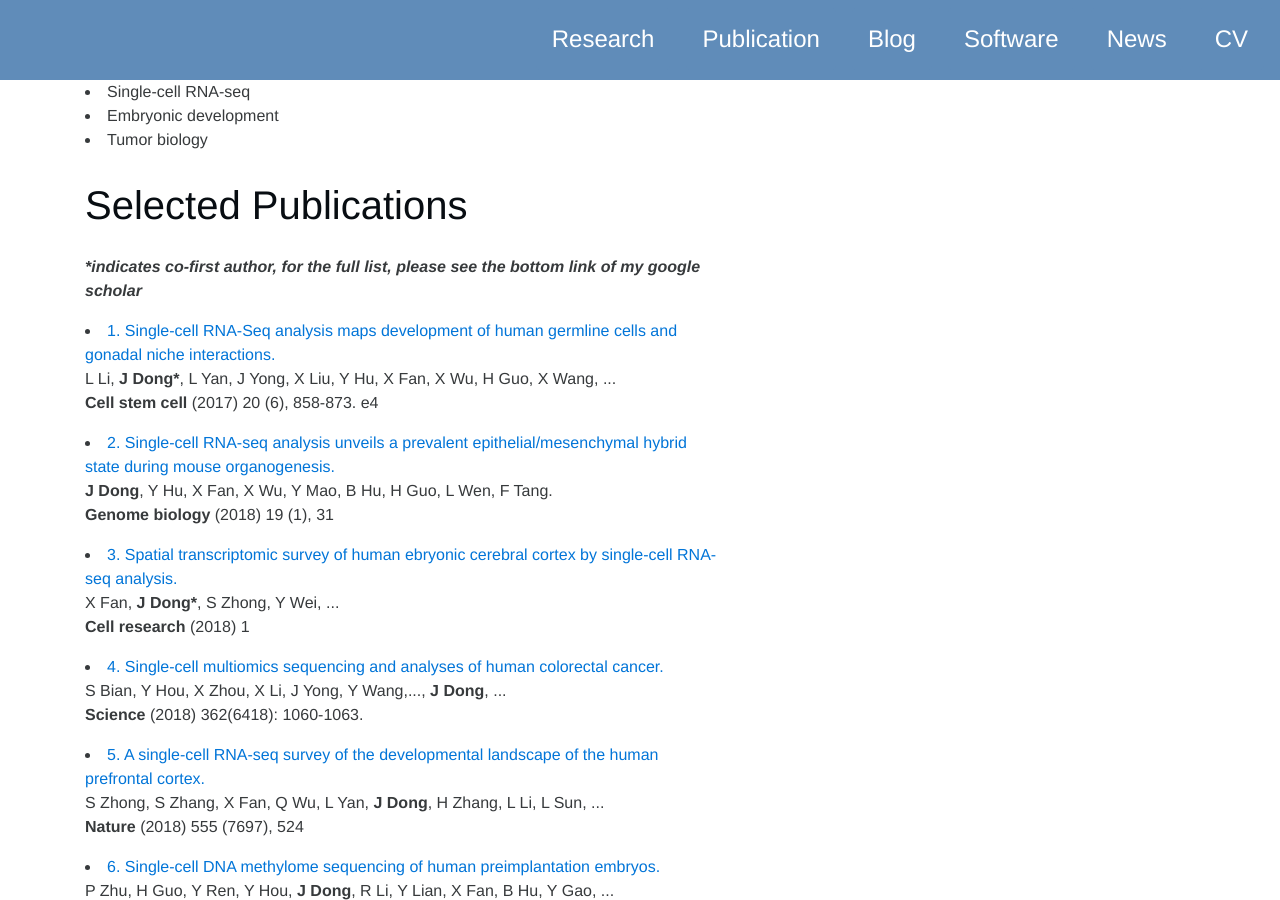
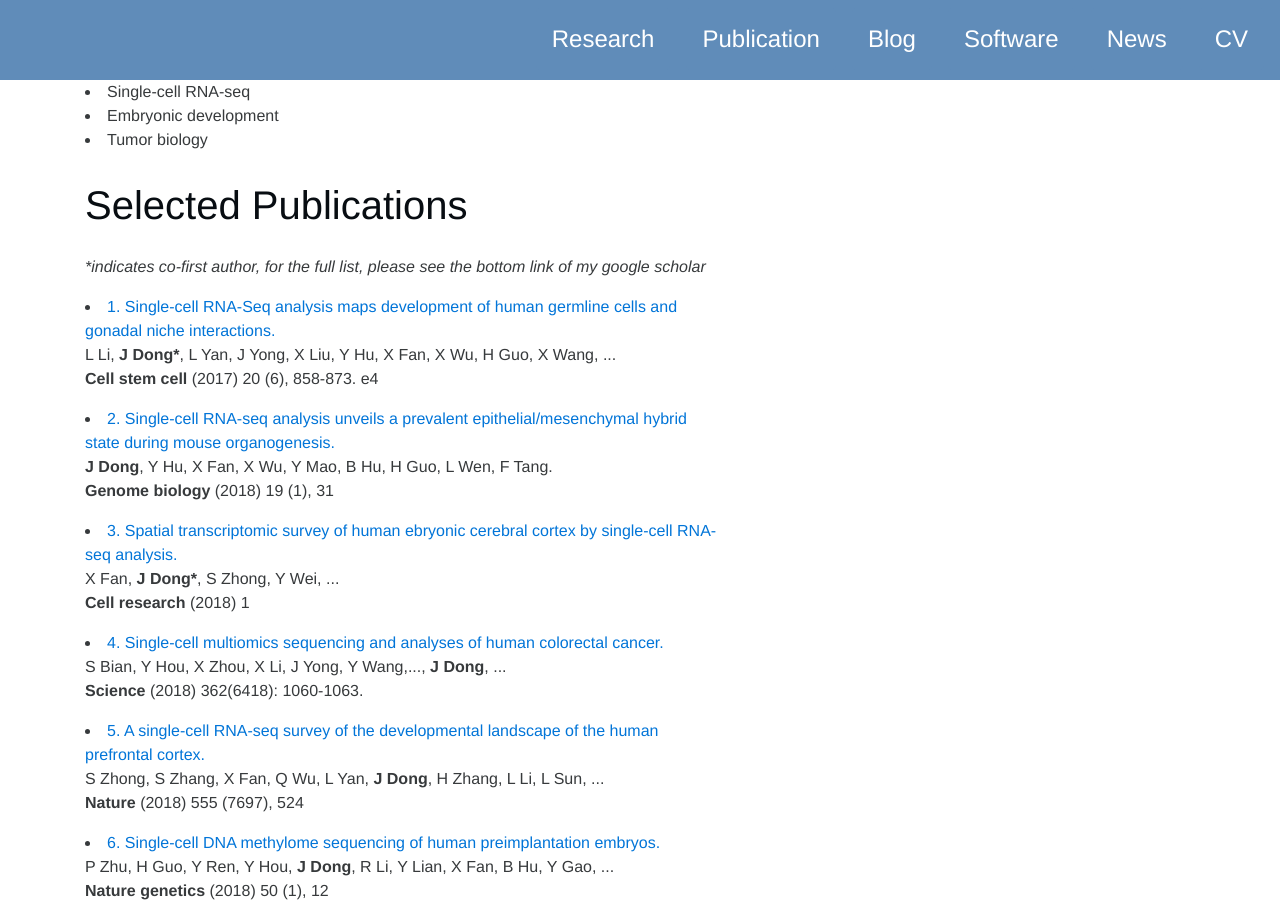
Before and after one commit to zorrodong/zorrodong.github.io, a Jekyll site: the page built from index.html, in a window 1280 px wide and 900 px high, scrolled down 452 px. Built offline with Jekyll 4.4.1, drawn with Linux system fonts in a browser that asks for light colours; nearby versions of some CDN libraries.

```diff
--- a/_includes/instagram.html
+++ b/_includes/instagram.html
@@ -8,7 +8,7 @@
       <div class="row list-row">
         <div class="col-md-7">
           <p>
-          <b><i>*indicates co-first author, for the full list, please see the bottom link of my google scholar</i></b>
+          <i>*indicates co-first author, for the full list, please see the bottom link of my google scholar</i>
           </p>
           <li>
             <a href="https://www.sciencedirect.com/science/article/pii/S1934590917300784">
```
